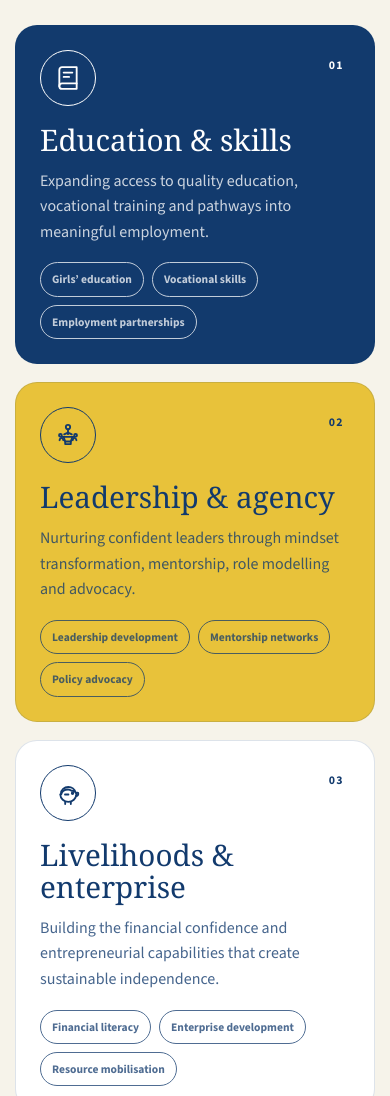
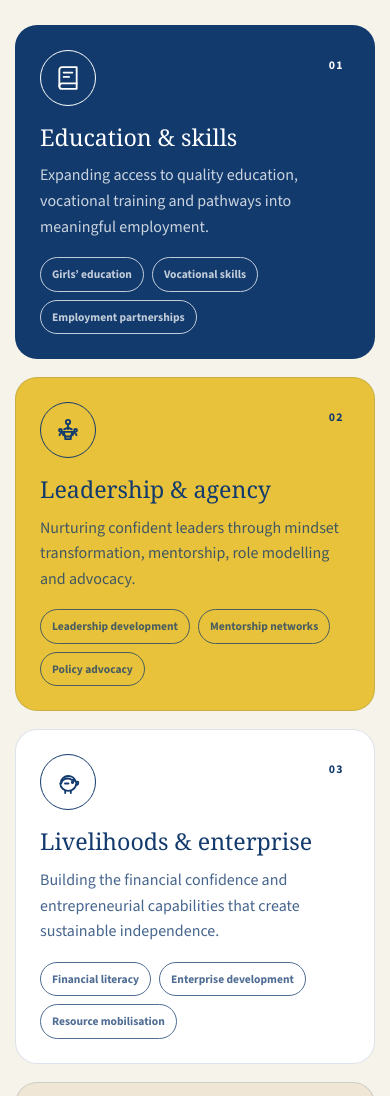
Before and after one commit to Pacanor/mulatiwa-foundation, a plain HTML site: page index.html in a window 390 px wide. Shown: the part 3140-4236 px from the top of the page. Drawn offline with nearby package versions, Linux system fonts and the light colour scheme.

Commit message:
Keep work-card titles on one line at desktop width.
Co-authored-by: Cursor <cursoragent@cursor.com>

```diff
--- a/styles.css
+++ b/styles.css
@@ -565,12 +565,12 @@ h2 {
 }
 
 .focus-card h3 {
-  max-width: 380px;
   margin: 18px 0 12px;
   font-family: Georgia, "Times New Roman", serif;
-  font-size: clamp(1.85rem, 2.8vw, 2.45rem);
+  font-size: clamp(1.45rem, 1.55vw + 0.7rem, 1.95rem);
   font-weight: 400;
-  line-height: 1.08;
+  line-height: 1.15;
+  white-space: nowrap;
 }
 
 .focus-card > p {
@@ -1139,6 +1139,10 @@ h2 {
     padding: 24px;
   }
 
+  .focus-card h3 {
+    white-space: normal;
+  }
+
   .academy-media {
     width: 88%;
   }
```
